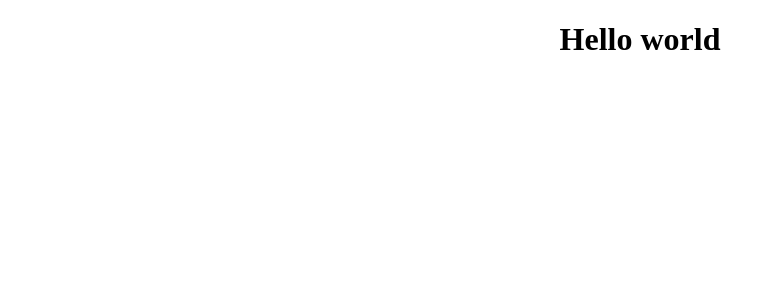
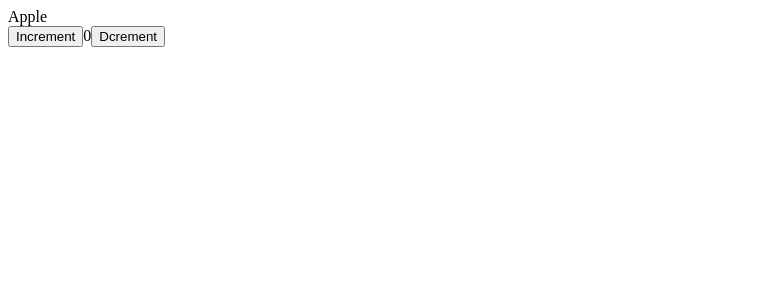
Before and after one commit to madinedihareesh/ncs, a React (Vite) app: page / in a window 1280 px wide. Shown: the top 300 px of the page, without its empty margins (0-776 px from the left). Built offline with nearby package versions, Linux system fonts and the light colour scheme.

Commit message:
Class_Functional_components

```diff
--- a/src/App.jsx
+++ b/src/App.jsx
@@ -1,12 +1,20 @@
 
+// import { useState } from 'react'
 import './App.css'
+import Apple from './Apple'
+
+
 
 function App() {
-
-
+  // const [count,setCount]=useState(0);
   return (
     <>
-     <h1>Hello world</h1>
+     {/* <h1>Hello world</h1>
+
+    <button onClick={()=>{setCount(count+1)}}>Increment</button>
+    {count}
+    <button onClick={()=>{setCount(count-1)}}>Decrement</button> */}
+     <Apple/>
     </>
   )
 }
--- /dev/null
+++ b/src/Apple.jsx
@@ -0,0 +1,26 @@
+import React, { Component } from 'react'
+
+export default class Apple extends Component {
+    constructor(){
+        super();
+        this.state={
+            count:0,
+        }
+    }
+    increment=()=>{
+        this.setState({count:this.state.count+1})
+    }
+    decrement=()=>{
+        this.setState({count:this.stat.count-1})
+    }
+  render() {
+    return (
+        <>
+      <div>Apple</div>
+      <button onClick={this.increment}>Increment</button>
+      {this.state.count}
+      <button onClick={this.decrement}>Dcrement</button>
+      </>
+    )
+  }
+}
```
Also changed, not shown: src/Bananna.jsx (added, +18 -0 lines), src/Orange.jsx (added, +9 -0 lines).
